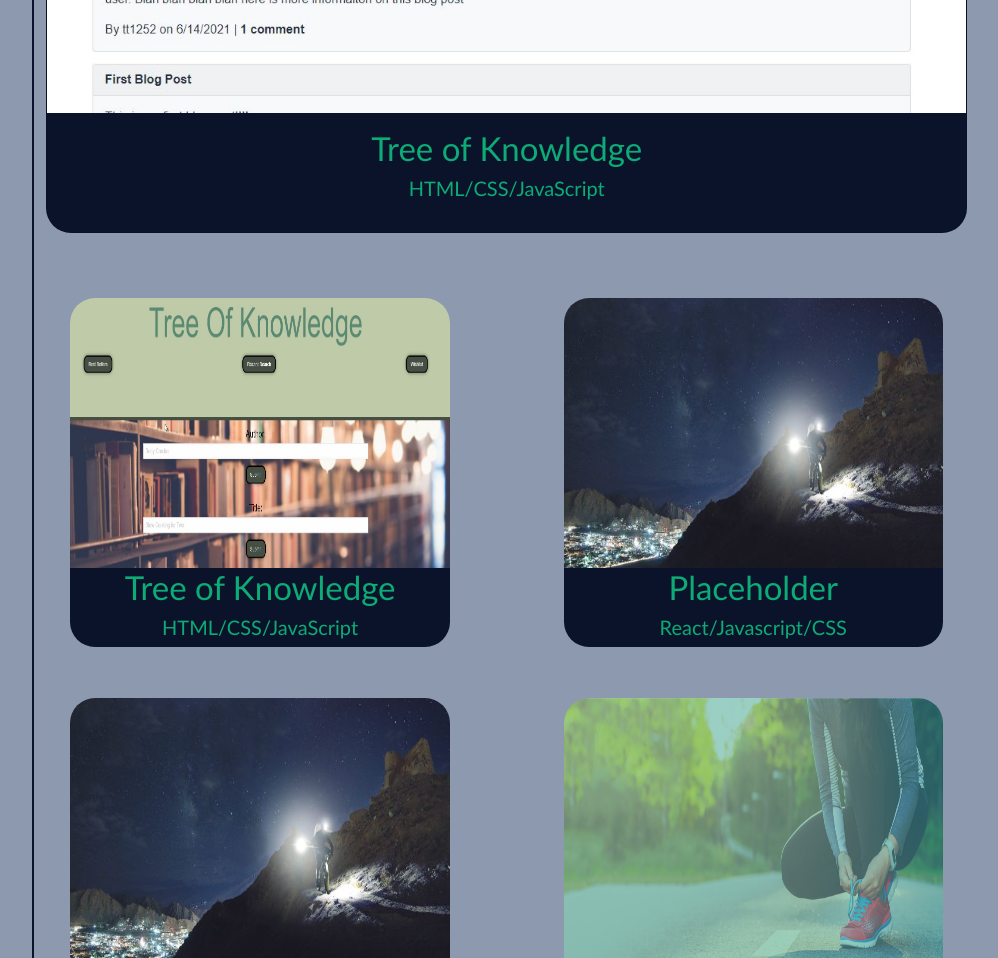
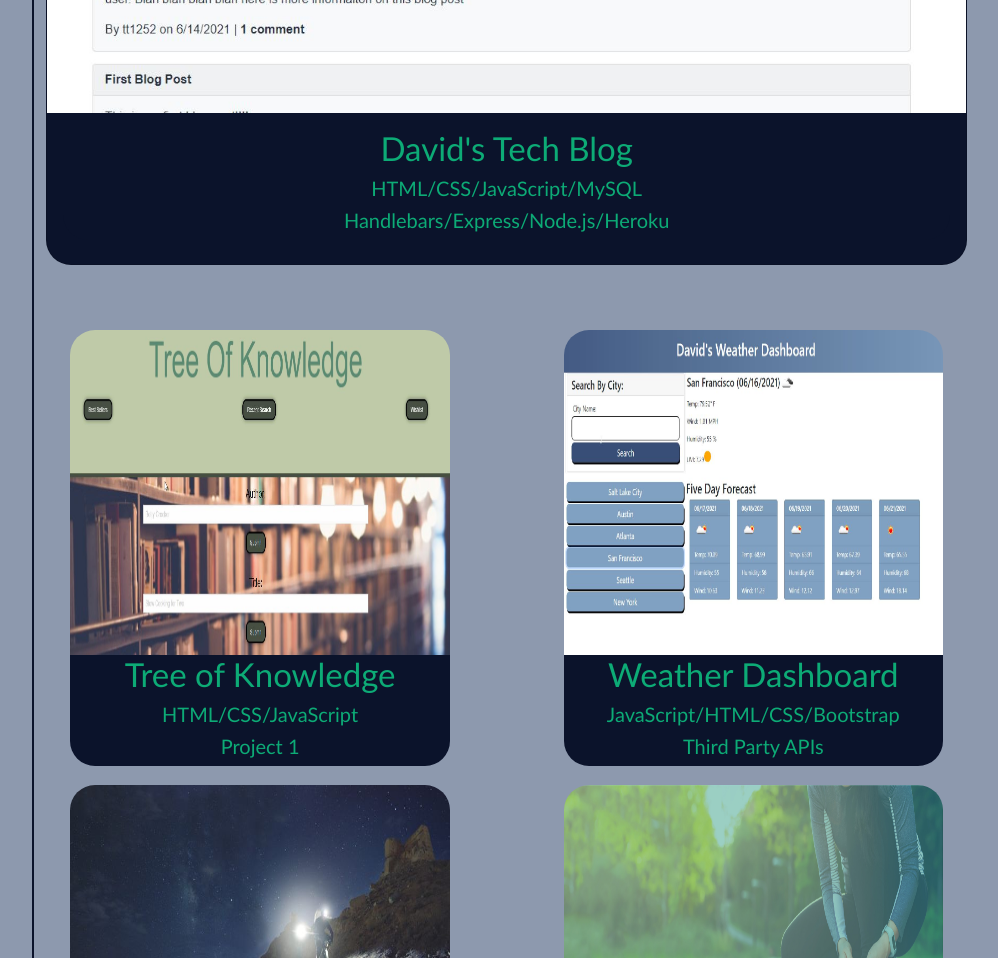
Before and after one commit to ds1242/Portfolio, a plain HTML site: page index.html in a window 1280 px wide. Shown: the part 1800-2758 px from the top of the page, without its empty margins (251-1249 px from the left). Drawn offline with nearby package versions, Linux system fonts and the light colour scheme.

Commit message:
added weather dashboard to replace placeholder content

```diff
--- a/assets/css/style.css
+++ b/assets/css/style.css
@@ -204,7 +204,7 @@ footer h2{
     justify-content: space-between;
     width:100%;
     padding:0px;
-    margin:50px 0 100px;
+    margin:50px 0 100px 0;
 }
 .sub-cards img{
     width:100%;
--- a/index.html
+++ b/index.html
@@ -65,12 +65,13 @@
                 <div class="card">
 
                     <a href="https://guarded-cliffs-83768.herokuapp.com/" target="_blank">
-                        <img class="card-img-top" src="./assets/images/davids-tech-blog.jpg">
+                        <img class="card-img-top" src="./assets/images/davids-tech-blog.jpg" alt="image of blog homepage">
                     </a>
                     <div class="card-body">
                     <div class="card-title card-style">
-                        <h3>Tree of Knowledge</h3>
-                        <h4>HTML/CSS/JavaScript</h4>
+                        <h3>David's Tech Blog</h3>
+                        <h4>HTML/CSS/JavaScript/MySQL</h4>
+                        <h4>Handlebars/Express/Node.js/Heroku</h4>
                     </div>
                     </div>
 
@@ -82,21 +83,23 @@
                     <!-- card 1 -->
                     <div class="cards card-style">
                         <a href="https://ds1242.github.io/tree-of-knowledge/" target="_blank">
-                            <img src="./assets/images/tree_of_knowledge.jpg" alt="mountain biker riding at night as a placeholder">
+                            <img src="./assets/images/tree_of_knowledge.jpg" alt="tree of knowledge hompage screenshot">
                         </a>
                         <div class="card-title">
                             <h3>Tree of Knowledge</h3>
                             <h4>HTML/CSS/JavaScript</h4>
+                            <h4>Project 1</h4>
                         </div>
                     </div>
                     <!-- card 2 -->
                     <div class="cards card-style">
                         <a href="https://ds1242.github.io/placeholder/" target="_blank">
-                            <img src="./assets/images/placeholder3.jpg" alt="mountain biker riding at night as a placeholder">
+                            <img src="./assets/images/davids-weather-dashboard.jpg" alt="weather dashboard screenshot">
                         </a>
                         <div class="card-title">
-                            <h3>Placeholder</h3>
-                            <h4>React/Javascript/CSS</h4>
+                            <h3>Weather Dashboard</h3>
+                            <h4>JavaScript/HTML/CSS/Bootstrap</h4>
+                            <h4>Third Party APIs</h4>
                         </div>
                     </div>
                     </div>
```
Also changed, not shown: assets/images/davids-weather-dashboard.jpg (added).
